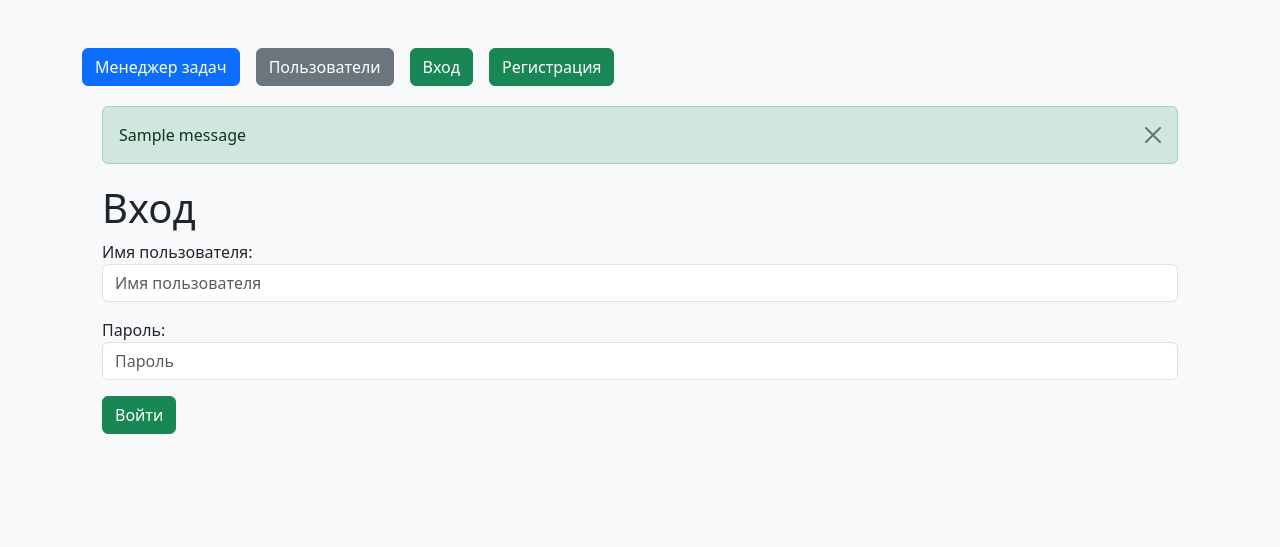
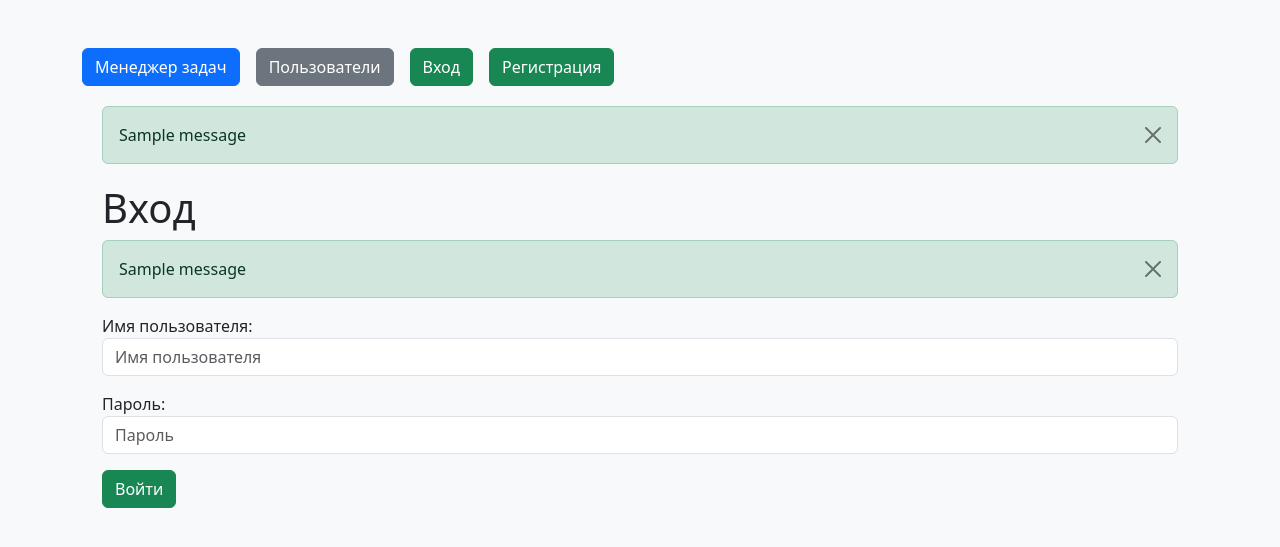
Before and after one commit to lovedr6s/python-project-52, a Django app: page /users/login/ in a window 1280 px wide. Shown: the top 547 px of the page. Run offline with Django 5.2, Linux system fonts and the light colour scheme; tables that the repository leaves empty hold one stand-in row (values such as "Sample post"); one stand-in notice (Sample message) is shown; some libraries are stand-ins or nearby versions.

Commit message:
Added alert for login

```diff
--- a/task_manager/templates/login.html
+++ b/task_manager/templates/login.html
@@ -4,14 +4,45 @@
 
 {% block content %}
 <h1>Вход</h1>
+
+{# Блок для системных сообщений (например, messages.success и т.д.) #}
+{% if messages %}
+  {% for message in messages %}
+    <div class="alert alert-{{ message.tags }} alert-dismissible fade show" role="alert">
+      {{ message }}
+      <button type="button" class="btn-close" data-bs-dismiss="alert" aria-label="Close"></button>
+    </div>
+  {% endfor %}
+{% endif %}
+
+{# Показываем общие ошибки формы (например, неверный логин/пароль) #}
+{% if form.non_field_errors %}
+  <div class="alert alert-danger" role="alert">
+    {% for error in form.non_field_errors %}
+      {{ error }}
+    {% endfor %}
+  </div>
+{% endif %}
+
 <form method="post">
     {% csrf_token %}
-    {{ form.as_p }}
+
+    <div class="mb-3">
+        {{ form.username.label_tag }}
+        {{ form.username }}
+        {% for error in form.username.errors %}
+            <div class="alert alert-danger mt-1">{{ error }}</div>
+        {% endfor %}
+    </div>
+
+    <div class="mb-3">
+        {{ form.password.label_tag }}
+        {{ form.password }}
+        {% for error in form.password.errors %}
+            <div class="alert alert-danger mt-1">{{ error }}</div>
+        {% endfor %}
+    </div>
+
     <button type="submit" class="btn btn-success">Войти</button>
 </form>
-    <div id="error-message" style="color: red;">
-        {% if error %}
-            {{ error }}
-        {% endif %}
-    </div>
 {% endblock %}
--- a/task_manager/users/urls.py
+++ b/task_manager/users/urls.py
@@ -10,5 +10,5 @@ urlpatterns = [
     path('<int:pk>/update/', UserUpdateView.as_view(), name='user_update'),
     path('<int:pk>/delete/', UserDeleteView.as_view(), name='user_delete'),
     path('logout/', auth_views.LogoutView.as_view(next_page='home'), name='logout'),
-    path('login/', auth_views.LoginView.as_view(template_name='login.html', redirect_authenticated_user=True, next_page='home', authentication_form=CustomAuthForm), name='login'),
+    path('login/', CustomLoginView.as_view(template_name='login.html', redirect_authenticated_user=True, next_page='home', authentication_form=CustomAuthForm), name='login'),
 ]
--- a/task_manager/users/views.py
+++ b/task_manager/users/views.py
@@ -5,7 +5,7 @@ from django.contrib.auth.models import User
 from .forms import UserForm
 from django.contrib import messages
 from task_manager.tasks.models import Task
-
+from django.contrib.auth.views import LoginView
 
 # Create your views here.
 
@@ -62,3 +62,9 @@ class UserDeleteView(View):
         user.delete()
         messages.success(request, 'Пользователь успешно удален')
         return redirect('user_list')
+
+
+class CustomLoginView(LoginView):
+    def form_valid(self, form):
+        messages.success(self.request, 'Вы залогинены')
+        return super().form_valid(form)
```
Also changed, not shown: db.sqlite3.
